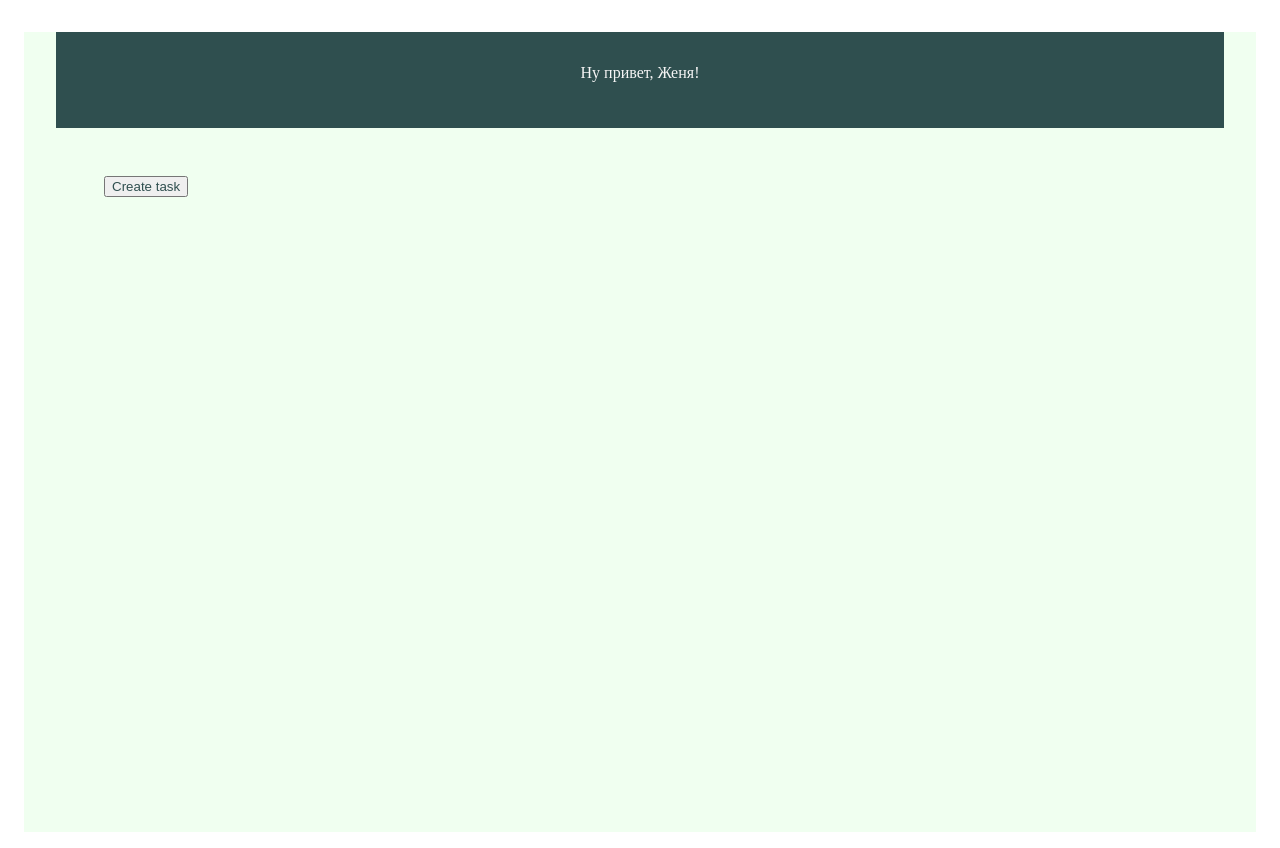
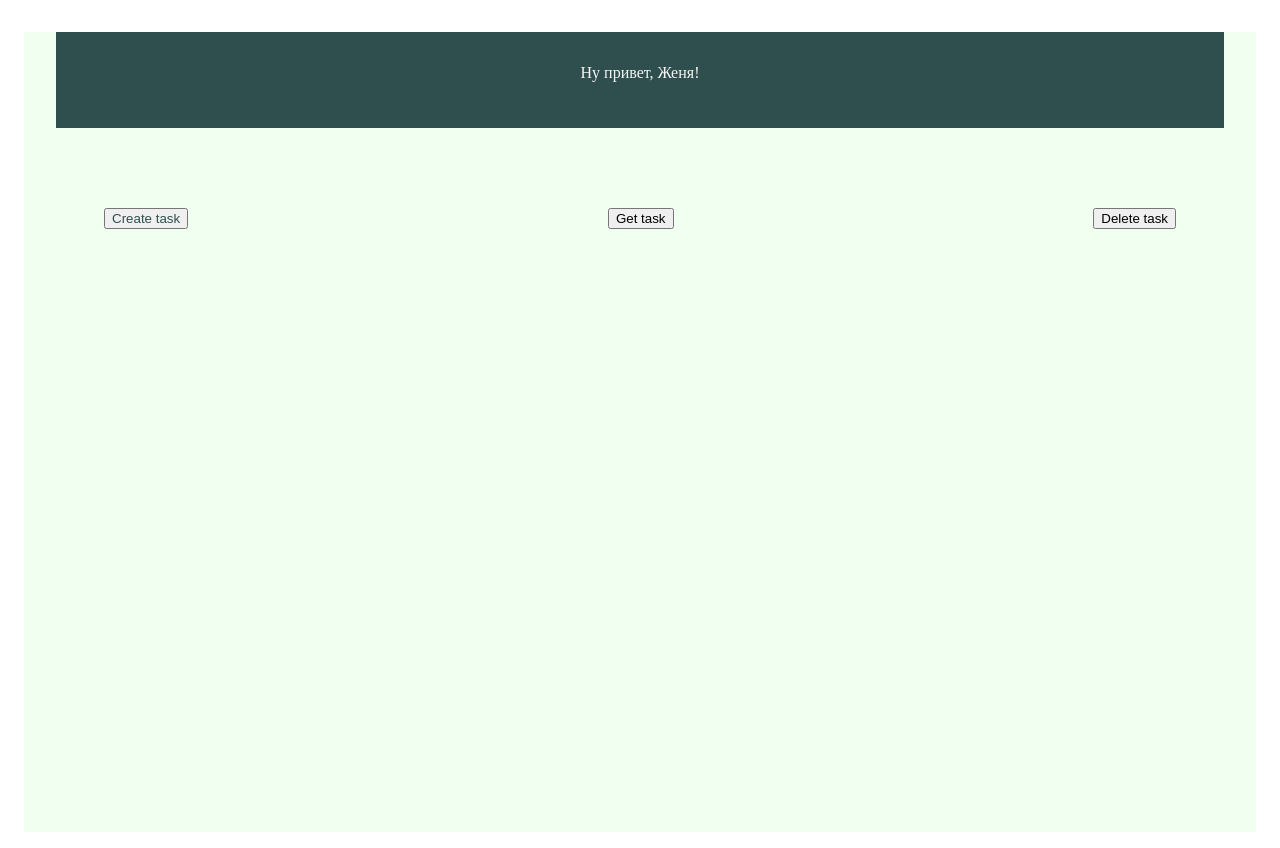
Before and after one commit to Katheryna-Knyzhenko/apishka, a React (Create React App) app: page / in a window 1280 px wide. Built offline with nearby package versions, Linux system fonts and the light colour scheme.

Commit message:
threeButtonsAdded

```diff
--- a/src/App.css
+++ b/src/App.css
@@ -14,9 +14,14 @@
 .mainCode {
     min-height: 70vh;
     margin: 2em;
+    display: flex;
+    justify-content: space-between;
 }
-.divWithButtonCreateTask {
+.divWithButtonCreateTask , .divWithButtonCetTask , .divWithButtonDeleteTask  {
     margin: 3em;
+    display: flex;
+    flex-wrap: wrap;
+    flex-flow: column;
 }
 .createTask {
     color: darkslategray;
--- a/src/App.js
+++ b/src/App.js
@@ -31,6 +31,12 @@ class ApishkaMainCode extends Component {
               <div className='divWithButtonCreateTask'>
               <button className='createTask'>Create task</button>
               </div>
+              <div className='divWithButtonCetTask'>
+              <button className='getTask'>Get task</button>
+            </div>
+              <div className='divWithButtonDeleteTask'>
+                <button className='deleteTask'>Delete task</button>
+              </div>
             </div>
           </div>
 
```
